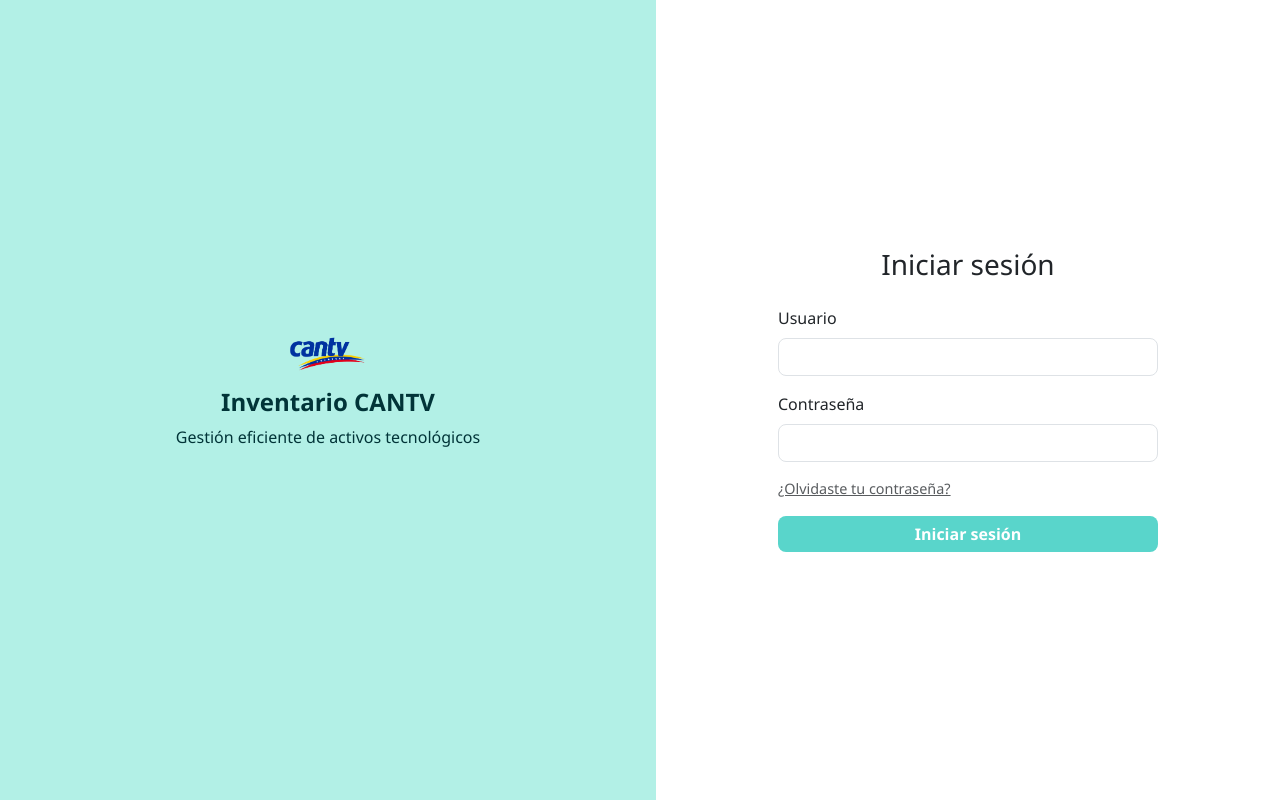
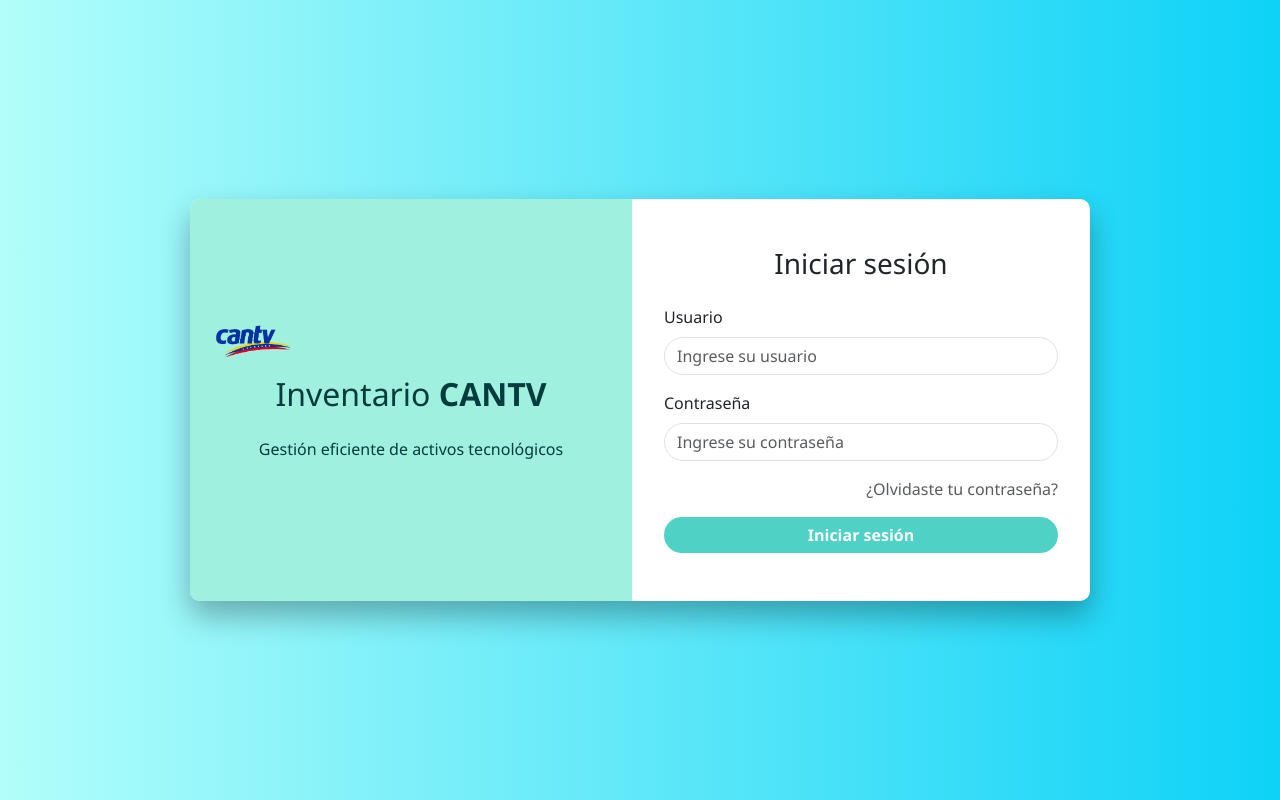
Before and after one commit to dark1212sd/inventario-cantv, a Django app: page /login/ in a window 1280 px wide. Run offline with Django 5.2, Linux system fonts and the light colour scheme.

Commit message:
Changes /18/06/25 => update icon login update V2

```diff
--- a/gestion_activos/templates/gestion_activos/login.html
+++ b/gestion_activos/templates/gestion_activos/login.html
@@ -3,75 +3,79 @@
 <html lang="es">
 <head>
   <meta charset="UTF-8">
-  <title>Iniciar Sesión</title>
-  <meta name="viewport" content="width=device-width, initial-scale=1">
+  <title>Iniciar sesión</title>
   <link href="https://cdn.jsdelivr.net/npm/bootstrap@5.3.0/dist/css/bootstrap.min.css" rel="stylesheet">
   <style>
     body {
       margin: 0;
       padding: 0;
-      background: #f6f8fa;
       font-family: 'Segoe UI', sans-serif;
+      background: linear-gradient(to right, #b2fefa, #0ed2f7);
+      height: 100vh;
+      display: flex;
+      align-items: center;
+      justify-content: center;
     }
 
     .login-container {
+      width: 90%;
+      max-width: 900px;
       display: flex;
-      min-height: 100vh;
+      box-shadow: 0 15px 30px rgba(0, 0, 0, 0.3);
+      border-radius: 10px;
+      overflow: hidden;
+      background: white;
+      animation: fadeIn 0.7s ease-in-out;
     }
 
     .left-panel {
-      background-color: #b2f0e6;
+      background-color: #a0f0e0;
+      color: #003c3c;
       flex: 1;
+      text-align: center;
+      padding: 3rem 1.5rem;
       display: flex;
-      align-items: center;
+      flex-direction: column;
       justify-content: center;
-      flex-direction: column;
-      padding: 2rem;
-      color: #013438;
-    }
-
-    .left-panel h1 {
-      font-size: 1.5rem;
-      font-weight: 700;
     }
 
     .right-panel {
       flex: 1;
-      background-color: white;
-      display: flex;
-      justify-content: center;
-      align-items: center;
-      padding: 3rem 1rem;
-    }
-
-    .login-form {
-      width: 100%;
-      max-width: 380px;
-    }
-
-    .form-control {
-      border-radius: 0.5rem;
-    }
-
-    .btn-login {
-      background-color: #59d5cb;
-      border: none;
-      border-radius: 0.5rem;
-      color: white;
-      font-weight: bold;
-    }
-
-    .btn-login:hover {
-      background-color: #45c3b9;
-    }
-
-    .forgot-link {
-      font-size: 0.9rem;
+      padding: 3rem 2rem;
     }
 
     .logo-icon {
       width: 80px;
+      height: auto;
       margin-bottom: 1rem;
+    }
+
+    .form-control {
+      border-radius: 20px;
+    }
+
+    .btn-login {
+      background-color: #4fd1c5;
+      border: none;
+      color: white;
+      font-weight: bold;
+      border-radius: 20px;
+      transition: all 0.3s;
+    }
+
+    .btn-login:hover {
+      background-color: #38b2ac;
+    }
+
+    @keyframes fadeIn {
+      from {
+        transform: scale(0.97);
+        opacity: 0;
+      }
+      to {
+        transform: scale(1);
+        opacity: 1;
+      }
     }
 
     @media (max-width: 768px) {
@@ -79,12 +83,9 @@
         flex-direction: column;
       }
 
-      .left-panel {
-        padding: 1rem;
-      }
-
-      .right-panel {
-        padding: 2rem 1rem;
+      .left-panel, .right-panel {
+        width: 100%;
+        padding: 2rem;
       }
     }
   </style>
@@ -92,38 +93,28 @@
 <body>
 <div class="login-container">
   <!-- Panel izquierdo -->
-  <div class="left-panel text-center">
-    <img src="{% static 'img/Cantv.png' %}" alt="Logo" class="logo-icon">
-    <h1>Inventario CANTV</h1>
-    <p>Gestión eficiente de activos tecnológicos</p>
+  <div class="left-panel">
+    <img src="{% static 'gestion_activos/img/Cantv.png' %}" alt="Logo" class="logo-icon">
+    <h2>Inventario <strong>CANTV</strong></h2>
+    <p class="mt-3">Gestión eficiente de activos tecnológicos</p>
   </div>
 
   <!-- Panel derecho -->
   <div class="right-panel">
+    <h3 class="text-center mb-4">Iniciar sesión</h3>
     <form method="post" class="login-form">
       {% csrf_token %}
-      <h3 class="mb-4 text-center">Iniciar sesión</h3>
-
-      {% if form.errors %}
-        <div class="alert alert-danger">
-          Usuario o contraseña incorrectos. Inténtalo de nuevo.
-        </div>
-      {% endif %}
-
       <div class="mb-3">
         <label for="username" class="form-label">Usuario</label>
-        <input type="text" name="username" class="form-control" id="username" required>
+        <input type="text" name="username" id="username" class="form-control" placeholder="Ingrese su usuario">
       </div>
-
       <div class="mb-3">
         <label for="password" class="form-label">Contraseña</label>
-        <input type="password" name="password" class="form-control" id="password" required>
+        <input type="password" name="password" id="password" class="form-control" placeholder="Ingrese su contraseña">
       </div>
-
-      <div class="d-flex justify-content-between align-items-center mb-3">
-        <a href="{% url 'password_reset' %}" class="forgot-link text-muted">¿Olvidaste tu contraseña?</a>
+      <div class="mb-3 text-end">
+        <a href="{% url 'password_reset' %}" class="text-decoration-none text-muted">¿Olvidaste tu contraseña?</a>
       </div>
-
       <div class="d-grid">
         <button type="submit" class="btn btn-login">Iniciar sesión</button>
       </div>
```
